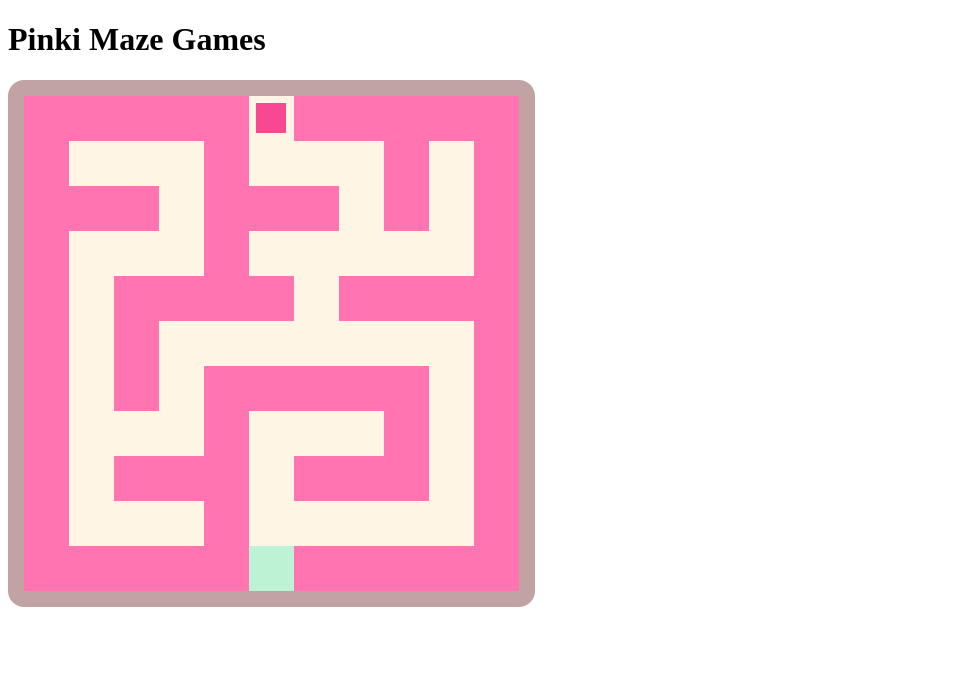
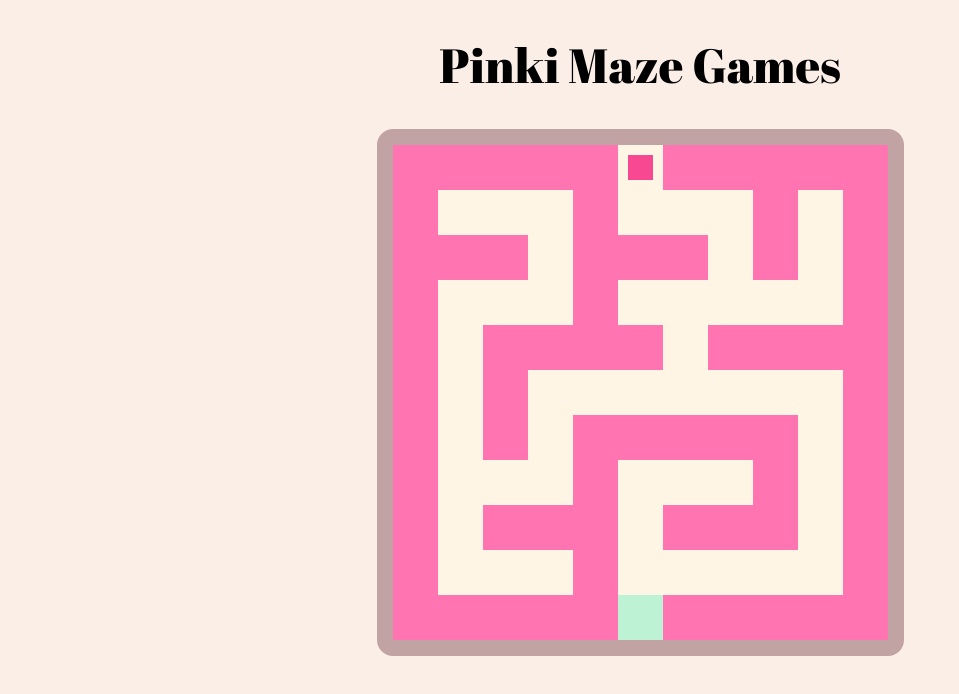
Before and after one commit to xiacodes/pinki-maze-games, a plain HTML site: page index.html in a window 1280 px wide. Shown: the whole page, without its empty margins (0-959 px from the left). Drawn offline with Linux system fonts and the light colour scheme.

Commit message:
🎮 Made changes to the JS code and CSS

```diff
--- a/assets/script.js
+++ b/assets/script.js
@@ -36,12 +36,12 @@ var player = {
 	x: 5,
 	y: 0,
 	color: "#F94892",
-	size: cellSize - 15,
+	size: cellSize - 20,
 };
 
 // Draw the player character
 ctx.fillStyle = player.color;
-ctx.fillRect(player.x * cellSize + 7, player.y * cellSize + 7, player.size, player.size);
+ctx.fillRect(player.x * cellSize + 10, player.y * cellSize + 10, player.size, player.size);
 
 // Move the player character
 document.onkeydown = function (e) {
@@ -73,5 +73,5 @@ document.onkeydown = function (e) {
 
 	// Redraw the player character
 	ctx.fillStyle = player.color;
-	ctx.fillRect(player.x * cellSize + 5, player.y * cellSize + 5, player.size, player.size);
+	ctx.fillRect(player.x * cellSize + 10, player.y * cellSize + 10, player.size, player.size);
 };
--- a/assets/style.css
+++ b/assets/style.css
@@ -1,4 +1,10 @@
+@import url("https://fonts.googleapis.com/css2?family=Abril+Fatface&display=swap");
+@import url("https://fonts.googleapis.com/css2?family=Hanken+Grotesk&display=swap");
+
 body {
+	background-color: #faeee7;
+	font-size: 16px;
+	font-family: "Hanken Grotesk", sans-serif;
 }
 
 canvas {
@@ -8,7 +14,15 @@ canvas {
 	box-sizing: border-box;
 }
 
-.maze-lvl-easy {
-	width: 495px;
-	height: 495px;
+h1 {
+	font-size: 3rem;
+	font-weight: normal;
+	font-family: "Abril Fatface", cursive;
+	text-align: center;
 }
+
+.canvas-container {
+	display: flex;
+	justify-content: center;
+	align-items: center;
+}
--- a/index.html
+++ b/index.html
@@ -4,6 +4,7 @@
 		<meta charset="UTF-8" />
 		<meta http-equiv="X-UA-Compatible" content="IE=edge" />
 		<meta name="viewport" content="width=device-width, initial-scale=1.0" />
+		<link rel="shortcut icon" href="https://assets2.razerzone.com/images/pnx.assets/1c503aa176bc82d999299aba0d6c7d2c/viper-ultimate-quartz.png" type="image/x-icon" />
 		<link rel="stylesheet" href="assets/style.css" />
 		<title>Pinki Maze Games</title>
 	</head>
```
